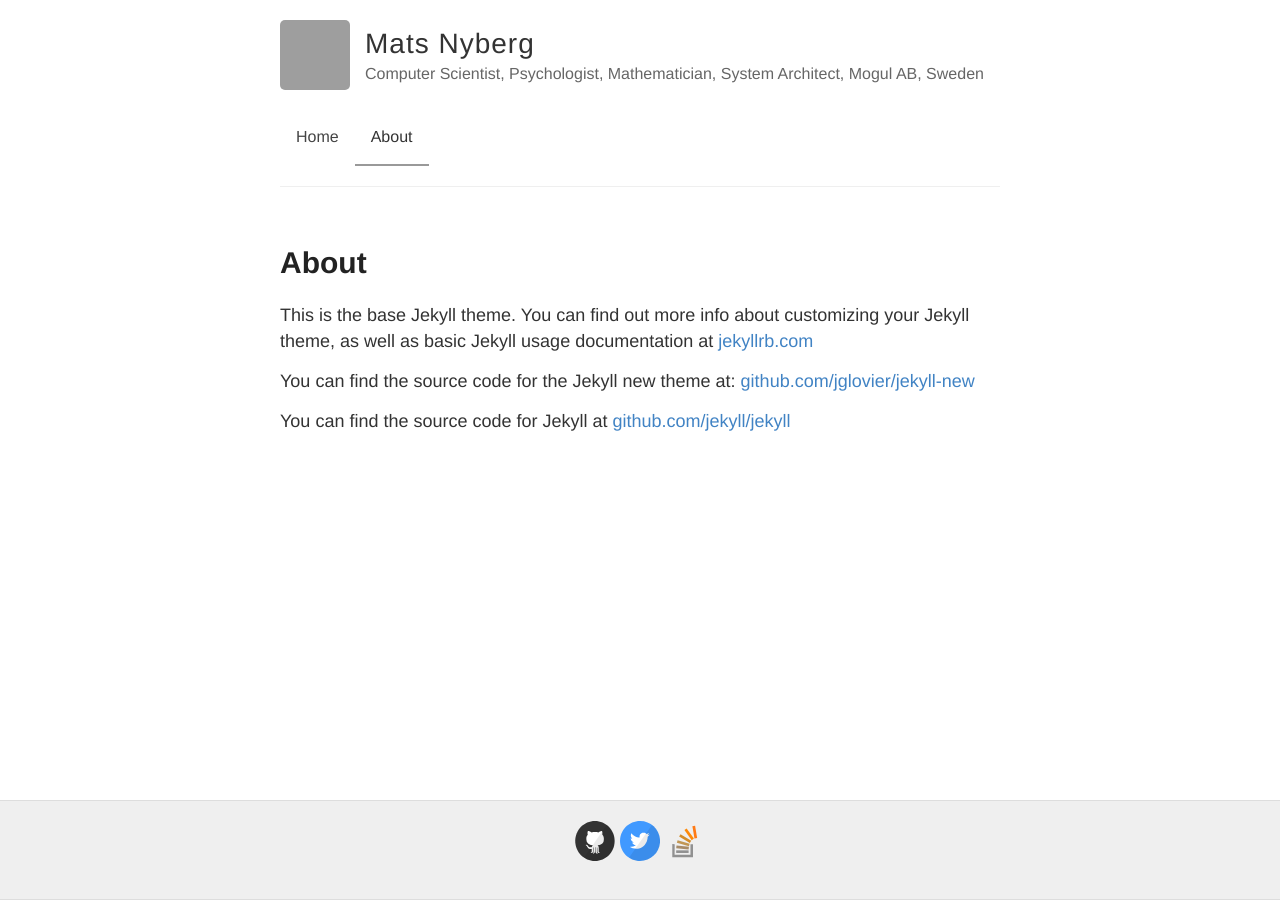
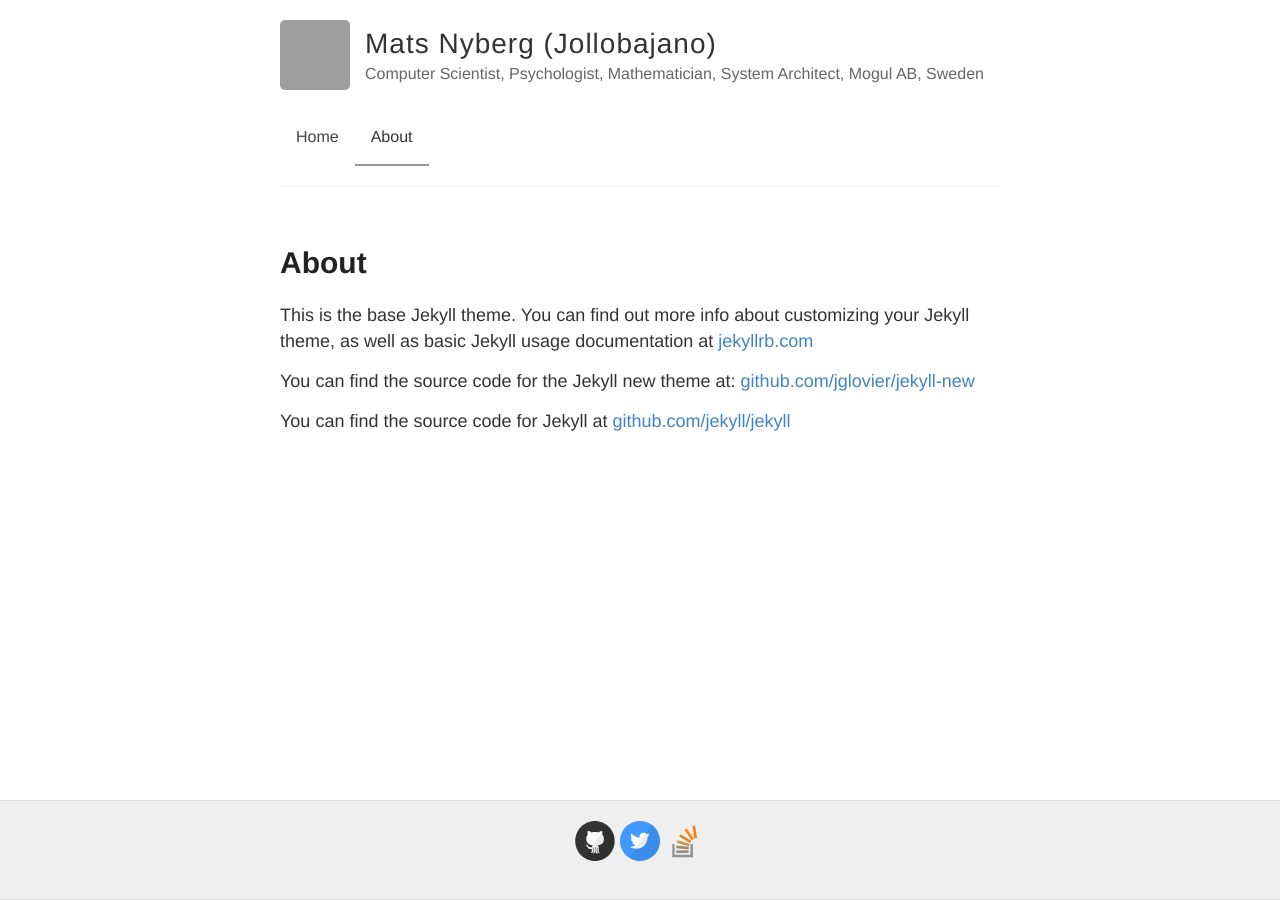
Before and after one commit to jollobajano/jollobajano.github.io, a Jekyll site: the page built from about.md, in a window 1280 px wide. Built offline with Jekyll 4.4.1, drawn with Linux system fonts in a browser that asks for light colours; grey boxes are pictures that could not be loaded.

Commit message:
_config.yml

```diff
--- a/_config.yml
+++ b/_config.yml
@@ -3,7 +3,7 @@
 #
 
 # Name of your site (displayed in the header)
-name: Mats Nyberg
+name: Mats Nyberg (Jollobajano)
 
 # Short bio or description (displayed in the header)
 description: Computer Scientist, Psychologist, Mathematician, System Architect, Mogul AB, Sweden
```
